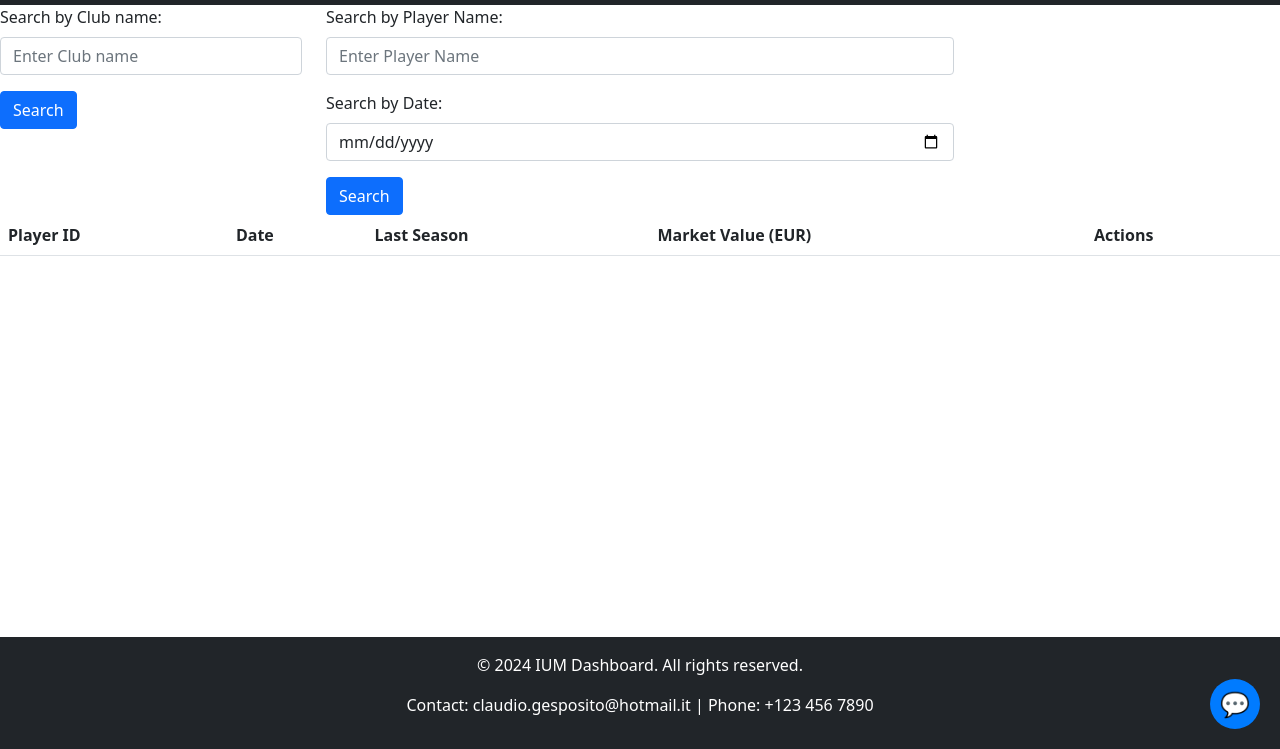
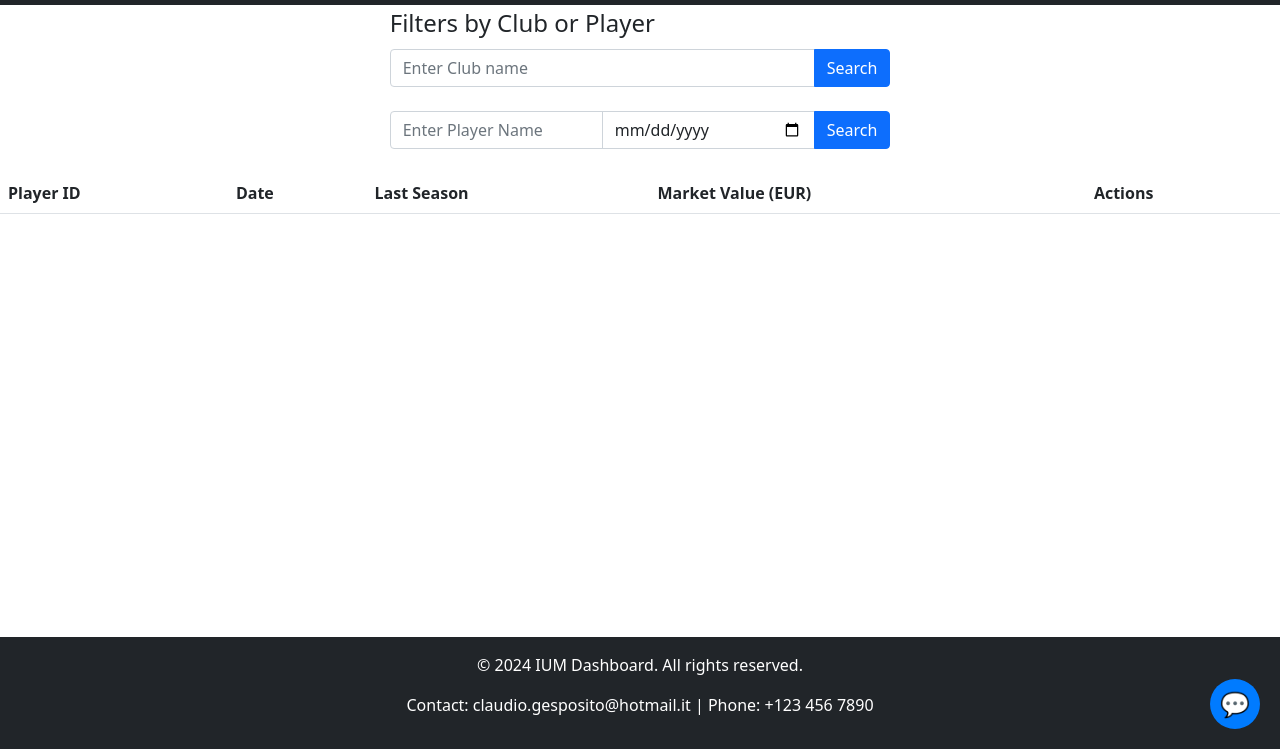
Before and after one commit to clark1492/IUM_TWEB_FE, a plain HTML site: page player-valuations.html in a window 1280 px wide. Shown: the part 51-800 px from the top of the page. Drawn offline with nearby package versions, Linux system fonts and the light colour scheme; no server answers.

Commit message:
Improved ui in player-valuations

```diff
--- a/player-valuations.html
+++ b/player-valuations.html
@@ -37,32 +37,30 @@
   </nav>
 
   <main>
-    <div class="row">
+    <div class="d-flex flex-row align-items-center ">
       <!-- Filters -->
-      <div class="col-md-3">
+      <div class="align-items-center flex-wrap mx-auto">
+        <legend>Filters by Club or Player</legend>
         <!-- Filters forms -->
         <form id="searchByClubForm">
-          <div class="mb-3">
-            <label for="clubName" class="form-label">Search by Club name:</label>
+          <div class="input-group mt-4 mb-4">
+            <!--<label for="clubName" class="form-label">Search by Club name:</label>-->
             <input type="text" class="form-control" id="clubName" placeholder="Enter Club name" list="clubNameList">
             <datalist id="clubNameList"></datalist>
+            <button type="submit" class="btn btn-primary">Search</button>
           </div>
-          <button type="submit" class="btn btn-primary">Search</button>
         </form>
-      </div>
-      <div class="col-md-6">
         <form id="searchByPlayerForm">
-          <div class="mb-3">
-            <label for="playerName" class="form-label">Search by Player Name:</label>
+          <div class="input-group mt-4 mb-4">
+            <!--<label for="playerName" class="form-label">Search by Player Name:</label>-->
             <input type="text" class="form-control" id="playerName" placeholder="Enter Player Name"
               list="playerNameList">
             <datalist id="playerNameList"></datalist>
+            <!--<label for="date" class="form-label">Search by Date:</label>-->
+            <input type="date" class="form-control" id="date">
+            <button type="submit" class="btn btn-primary">Search</button>
+
           </div>
-          <div class="mb-3">
-            <label for="date" class="form-label">Search by Date:</label>
-            <input type="date" class="form-control" id="date">
-          </div>
-          <button type="submit" class="btn btn-primary">Search</button>
         </form>
       </div>
     </div>
```
